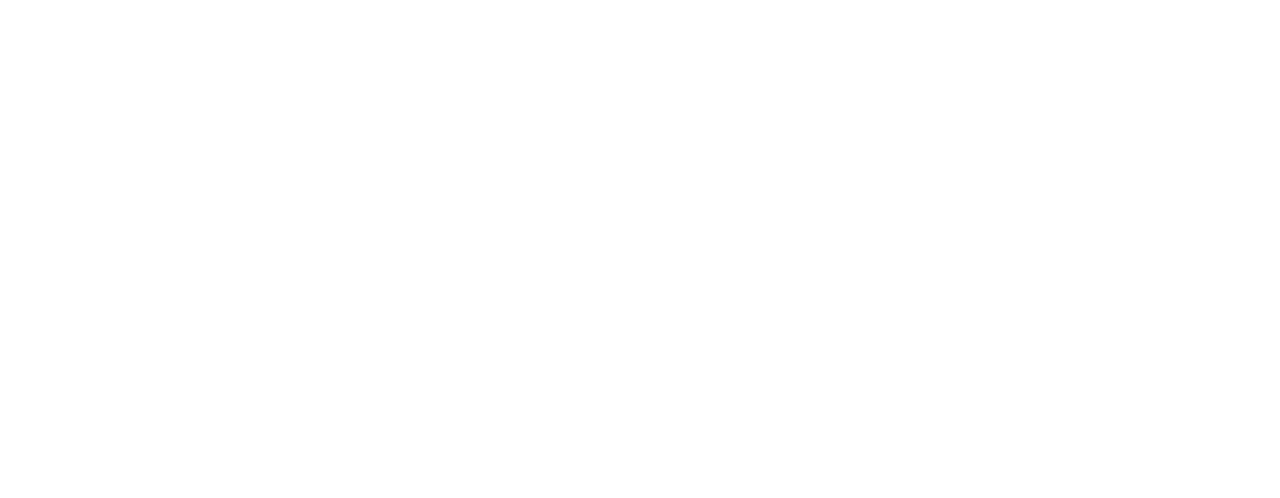
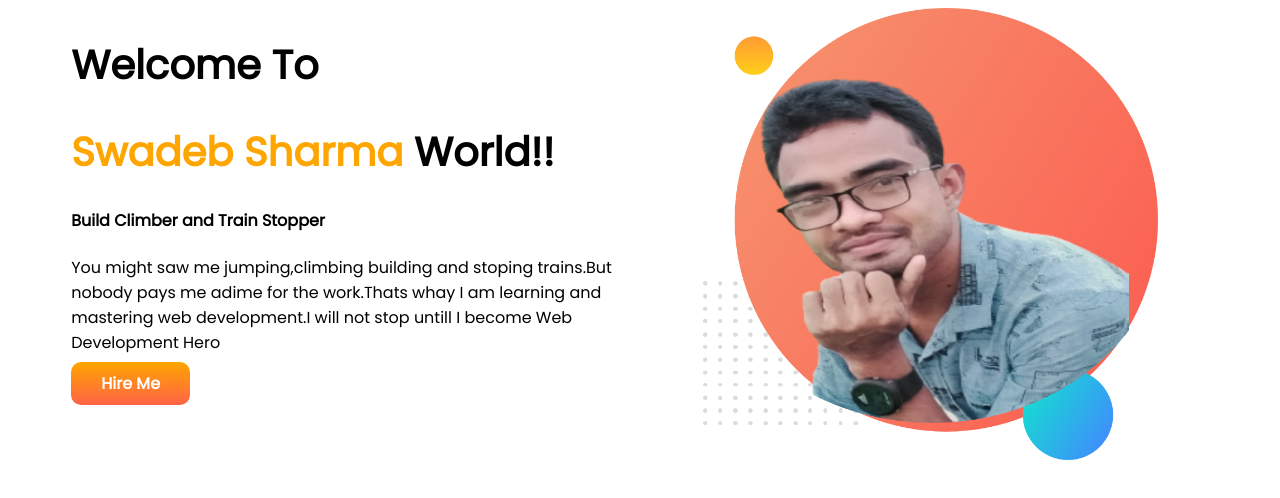
Before and after one commit to swadebsharma10/portfolio-recape, a plain HTML site: page index.html in a window 1280 px wide. Drawn offline with Linux system fonts and the light colour scheme.

Commit message:
added header section

```diff
--- a/index.html
+++ b/index.html
@@ -6,8 +6,22 @@
     <meta name="viewport" content="width=device-width, initial-scale=1.0">
     <title>Developer-Portfolio</title>
     <link rel="stylesheet" href="styles/style.css">
+    <link rel="preconnect" href="https://fonts.googleapis.com"><link rel="preconnect" href="https://fonts.gstatic.com" crossorigin><link href="https://fonts.googleapis.com/css2?family=Poppins&display=swap" rel="stylesheet">
 </head>
 <body>
+    <header class="header-container">
+       <div class="half-width">
+        <h1>Welcome To</h1>
+        <h1> <span class="orange">Swadeb Sharma</span> World!!</h1>
+        <h4>Build Climber and Train Stopper</h4>
+        <p>You might saw me jumping,climbing building and stoping trains.But nobody pays me adime for the work.Thats whay I am learning and mastering web development.I will not stop untill I become Web Development Hero</p>
+        <a class="btn-primary" href="https://www.facebook.com/" target="_blank">Hire Me</a>
+        <!-- <button class="btn-primary">Hire Me</button> -->
+       </div>
 
+        <div class="half-width">
+            <img src="images/my-bg.png" alt="">
+        </div>
+    </header>
 </body>
 </html>
--- a/styles/style.css
+++ b/styles/style.css
@@ -0,0 +1,30 @@
+*{
+    font-family: 'Poppins', sans-serif;
+}
+h1{
+    font-size: 40px;
+}
+.orange{
+    color: orange;
+}
+/* Header style */
+.header-container{
+    display: flex;
+}
+.half-width{
+   width: 50%;
+   padding-left: 5%;
+}
+.half-width img{
+    width: 80%;
+}
+.btn-primary{
+    text-decoration: none;
+    background-image: linear-gradient(orange, tomato);
+    /* background-color: orangered; */
+    padding: 10px 30px;
+    border-radius: 10px;
+    color: #ffff;
+    font-weight: 700;
+
+}
```
